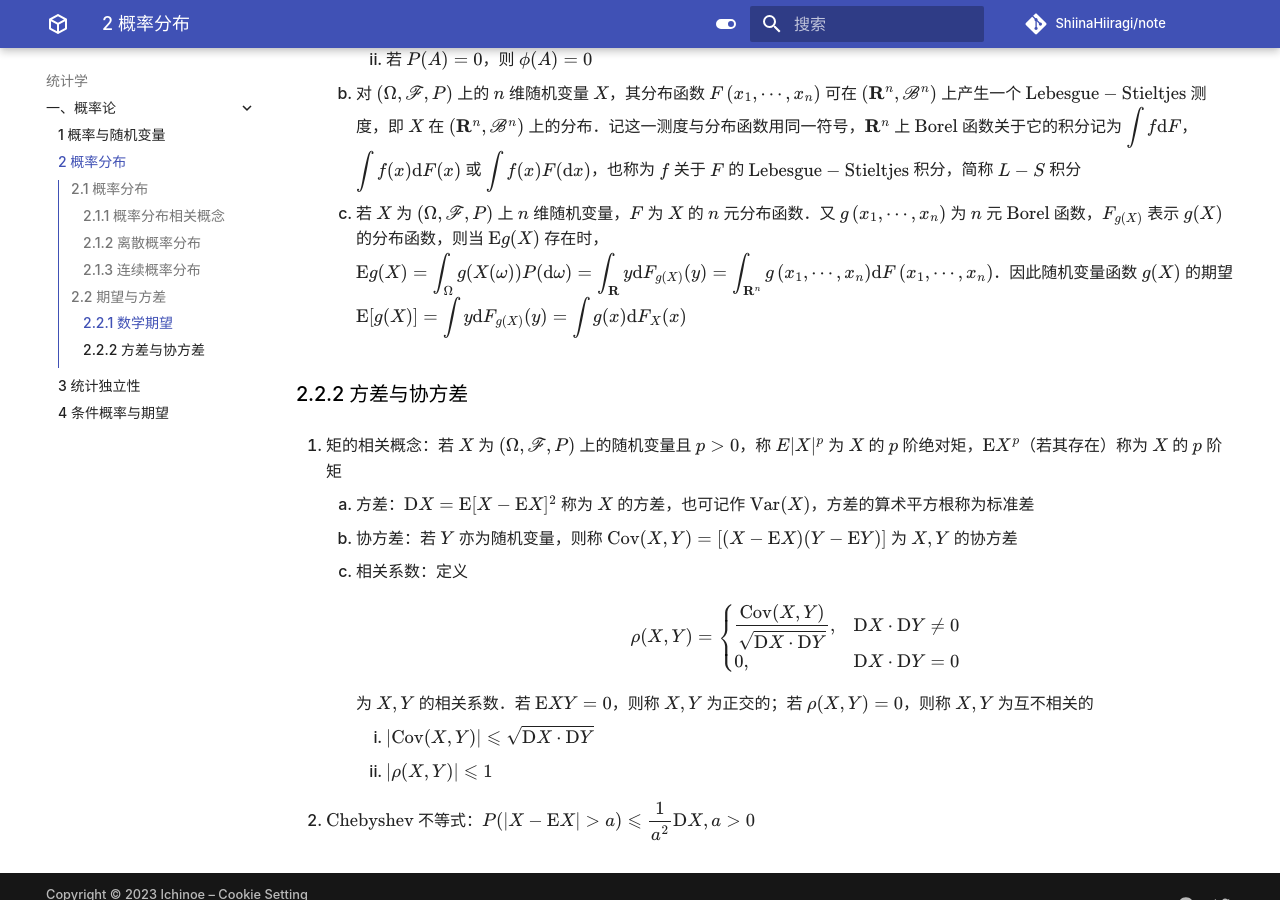
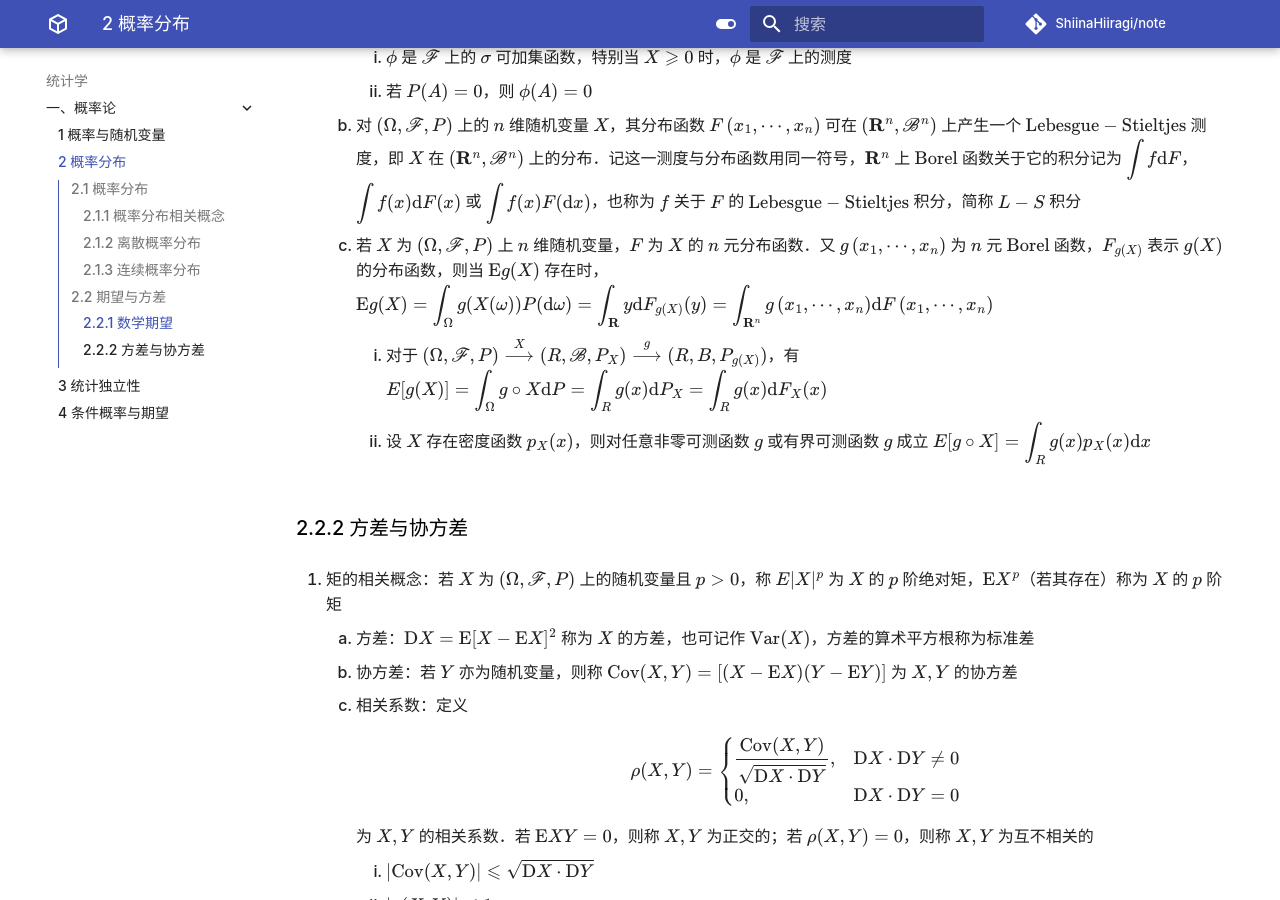
Before and after one commit to ShiinaHiiragi/note, an MkDocs documentation site: the page built from docs/stat/prob/dist.md, in a window 1280 px wide and 900 px high, scrolled down 3551 px. Built offline with MkDocs 1.6.1 and Material for MkDocs 9.7.7, drawn with Linux system fonts in a browser that asks for light colours; comment, search, counter and statistics services are not loaded; some of the changed text lies outside the part shown.

Commit message:
add E[rv]

```diff
--- a/docs/stat/prob/dist.md
+++ b/docs/stat/prob/dist.md
@@ -52,8 +52,8 @@
         3. 若 $\mathrm{E}(\cdot)$ 为 $\mathscr{E}$ 上正线性泛函，$\mathrm{E}(1)=1$，且当 $\mathscr{E}$ 中序列 $X_{n} \downarrow 0$ 时，$\mathrm{E} X_{n} \downarrow 0$，则由 $Q(A)=\mathrm{E}\left(I_{A}\right)$ 可规定 $(\Omega, \mathscr{F})$ 上的概率测度
     2. 若 $\mathscr{E}_{+}$ 表示非负离散随机变量全体，$\left\{X_{n}\right\}_{n \geqslant 1},\left\{Y_{n}\right\}_{n \geqslant 1}$ 都是 $\mathscr{E}_{+}$ 中递增序列，且 ${\displaystyle \lim _{n \to \infty} X_{n} \leqslant \lim _{n \to \infty} Y_{n}}$，则 ${\displaystyle \lim _{n \to \infty} E X_{n} \leqslant \lim _{n \to \infty} E Y_{n}}$．特别地，若 ${\displaystyle \lim _{n \to \infty} X_{n}=\lim _{n \to \infty} Y_{n}}$，则 ${\displaystyle \lim _{n \to \infty} E X_{n}=\lim _{n \to \infty} \mathrm{E} Y_{n}}$
 
-2. 广义实值随机变量的期望：广义实值随机变量 $X$ 若 $\mathrm{E}\left[X^{+}\right]<\infty$ 及 $\mathrm{E}\left[X^{-}\right]<\infty$，则称 $X$ 为可积的，且以 $\mathrm{E} X=\mathrm{E} [X^{+}]-\mathrm{E} [X^{-}]$ 表示 $X$ 关于 $P$ 的积分，也称为期望或数学期望，记为 ${\displaystyle \int X \mathrm{dP}}$ 等．一般地，若 $\mathrm{E} X^{+}, \mathrm{E} X^{-}$ 中至少有一个取有限值，则称 $X$ 为准可积的，用 $\mathrm{E} X=\mathrm{E}\left[X^{+}\right]-\mathrm{E}\left[X^{-}\right]$表示 $X$ 关于 $P$ 的积分或期望
-    1. 记 ${\displaystyle \mathscr{G}_{+}=\left\{X=\lim _{n \to \infty} \uparrow X_{n}: X_{n} \in \mathscr{E}_{+}\right\}}$，对 $X \in \mathscr{G}_{+}$，若 ${\displaystyle X=\lim _{n \to \infty} \uparrow X_{n}, X_{n} \in \mathscr{E}_{+}}$，令 ${\displaystyle \mathrm{E} X=\lim _{n \to \infty} \mathrm{E} X_{n}}$
+2. 连续随机变量的期望：定义 $X^+=\max(X, 0),\ X^-=\max(-X, 0),\ X=X^+-X^-,\ |X|=X^++X^-$．若 $\mathrm{E}\left[X^{+}\right]<\infty$ 及 $\mathrm{E}\left[X^{-}\right]<\infty$，则称 $X$ 为可积的，且以 $\mathrm{E} X=\mathrm{E} [X^{+}]-\mathrm{E} [X^{-}]$ 表示 $X$ 关于 $P$ 的积分，也称为期望或数学期望，记为 ${\displaystyle \int X \mathrm{dP}}$ 等．一般地，若 $\mathrm{E} X^{+}, \mathrm{E} X^{-}$ 中至少有一个取有限值，则称 $X$ 为准可积的
+    1. 设 $\mathscr{E}_{+}$ 是全体非负离散随机变量，记 ${\displaystyle \mathscr{G}_{+}=\left\{X=\lim _{n \to \infty} \uparrow X_{n}: X_{n} \in \mathscr{E}_{+}\right\}}$，对 $X \in \mathscr{G}_{+}$，若 ${\displaystyle X=\lim _{n \to \infty} \uparrow X_{n}, X_{n} \in \mathscr{E}_{+}}$，令 ${\displaystyle \mathrm{E} X=\lim _{n \to \infty} \mathrm{E} X_{n}}$
         1. $\mathscr{G}_{+}$ 为 $(\Omega, \mathscr{F})$ 上非负随机变量全体
         2. 由 ${\displaystyle \mathrm{E} X=\lim _{n \to \infty} \mathrm{E} X_{n}}$ 规定的 $E[\cdot]$ 是完全确定的
         3. $0 \leqslant \mathrm{E} X \leqslant \infty\left(X \in \mathscr{G}_{+}\right)$
@@ -95,7 +95,9 @@
         1. $\phi$ 是 $\mathscr{F}$ 上的 $\sigma$ 可加集函数，特别当 $X \geqslant 0$ 时，$\phi$ 是 $\mathscr{F}$ 上的测度
         2. 若 $P(A)=0$，则 $\phi(A)=0$
     2. 对 $(\Omega, \mathscr{F}, P)$ 上的 $n$ 维随机变量 $X$，其分布函数 $F\left(x_{1}, \cdots, x_{n}\right)$ 可在 $\left(\mathbf{R}^{n}, \mathscr{B}^{n}\right)$ 上产生一个 $\text{Lebesgue}-\text{Stieltjes}$ 测度，即 $X$ 在 $\left(\mathbf{R}^{n}, \mathscr{B}^{n}\right)$ 上的分布．记这一测度与分布函数用同一符号，$\mathbf{R}^{n}$ 上 $\text{Borel}$ 函数关于它的积分记为 ${\displaystyle \int f \mathrm{d} F}$，${\displaystyle \int f(x) \mathrm{d} F(x)}$ 或 ${\displaystyle \int f(x) F(\mathrm{d} x)}$，也称为 $f$ 关于 $F$ 的 $\text{Lebesgue}-\text{Stieltjes}$ 积分，简称 $L-S$ 积分
-    3. 若 $X$ 为 $(\Omega, \mathscr{F}, P)$ 上 $n$ 维随机变量，$F$ 为 $X$ 的 $n$ 元分布函数．又 $g\left(x_{1}, \cdots, x_{n}\right)$ 为 $n$ 元 $\text{Borel}$ 函数，$F_{g(X)}$ 表示 $g(X)$ 的分布函数，则当 $\mathrm{E} g(X)$ 存在时，${\displaystyle \mathrm{E} g(X)=\int_{\Omega} g(X(\omega)) P(\mathrm{d} \omega)=\int_{\mathbf{R}} y \mathrm{d} F_{g(X)}(y)=\int_{\mathbf{R}^{n}} g\left(x_{1}, \cdots, x_{n}\right) \mathrm{d} F\left(x_{1}, \cdots, x_{n}\right)}$．因此随机变量函数 $g(X)$ 的期望 ${\displaystyle \mathrm{E}[g(X)]=\int y \mathrm{d} F_{g(X)}(y)=\int g(x) \mathrm{d} F_{X}(x)}$
+    3. 若 $X$ 为 $(\Omega, \mathscr{F}, P)$ 上 $n$ 维随机变量，$F$ 为 $X$ 的 $n$ 元分布函数．又 $g\left(x_{1}, \cdots, x_{n}\right)$ 为 $n$ 元 $\text{Borel}$ 函数，$F_{g(X)}$ 表示 $g(X)$ 的分布函数，则当 $\mathrm{E} g(X)$ 存在时，${\displaystyle \mathrm{E} g(X)=\int_{\Omega} g(X(\omega)) P(\mathrm{d} \omega)=\int_{\mathbf{R}} y \mathrm{d} F_{g(X)}(y)=\int_{\mathbf{R}^{n}} g\left(x_{1}, \cdots, x_{n}\right) \mathrm{d} F\left(x_{1}, \cdots, x_{n}\right)}$
+        1. 对于 $(\Omega, \mathscr{F}, P)\overset{X}{\longrightarrow} (R, \mathscr{B}, P_X)\overset{g}{\longrightarrow}(R, B, P_{g(X)})$，有 ${\displaystyle E[g(X)]=\int_\Omega g\circ X\mathrm{d}P=\int_R g(x) \mathrm dP_X=\int_R g(x) \mathrm{d} F_{X}(x)}$
+        2. 设 $X$ 存在密度函数 $p_X(x)$，则对任意非零可测函数 $g$ 或有界可测函数 $g$ 成立 ${\displaystyle E[g \circ X]=\int_R g(x)p_X(x)\mathrm dx}$
 
 ### 2.2.2 方差与协方差
 1. 矩的相关概念：若 $X$ 为 $(\Omega, \mathscr{F}, P)$ 上的随机变量且 $p>0$，称 $E|X|^{p}$ 为 $X$ 的 $p$ 阶绝对矩，$\mathrm{E} X^{p}$（若其存在）称为 $X$ 的 $p$ 阶矩
```
Also changed, not shown: docs/stat/prob/cond.md (+1 -1 lines).
